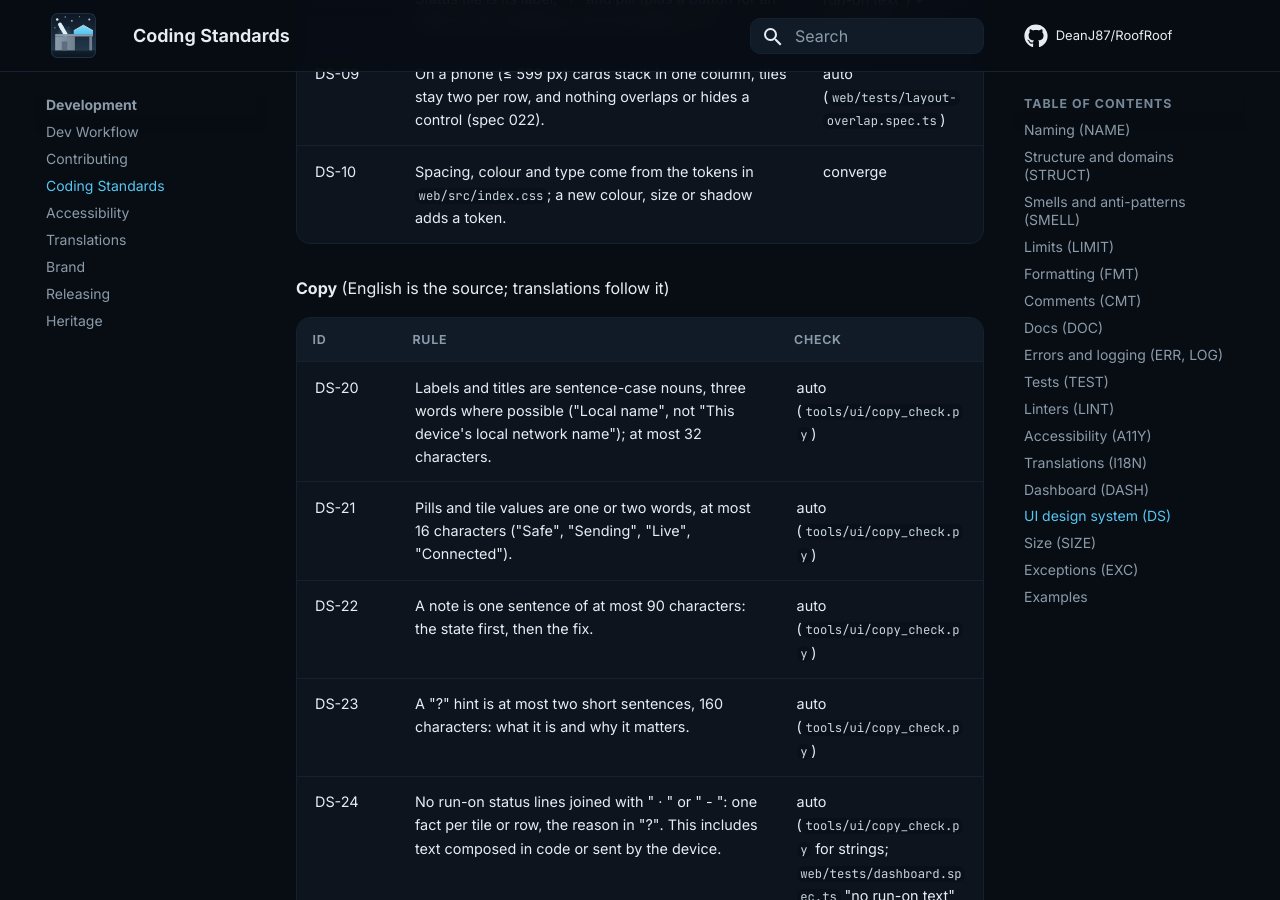
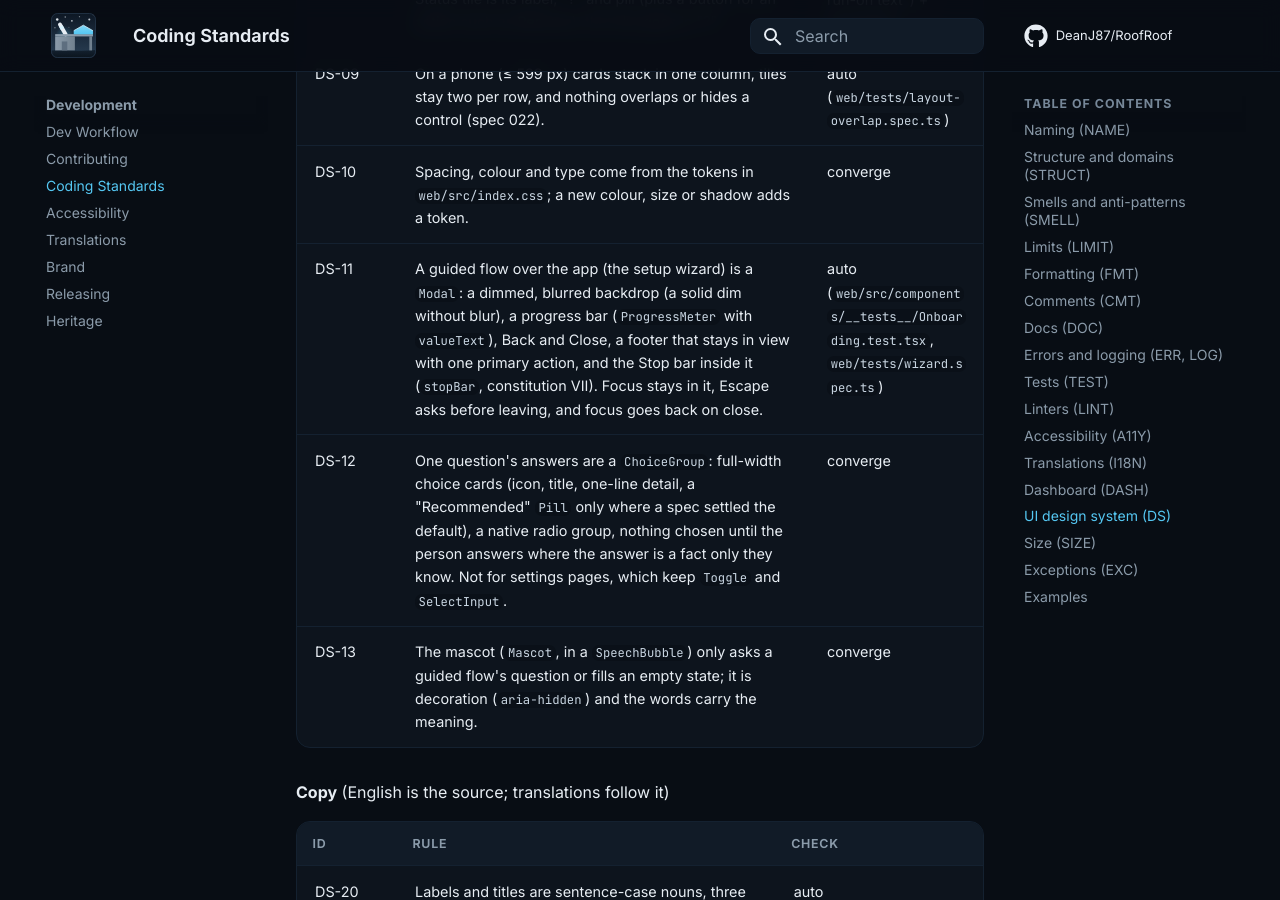
Before and after one commit to DeanJ87/RoofRoof, an MkDocs documentation site: the page built from docs/development/coding-standards.md, in a window 1280 px wide and 900 px high, scrolled down 13769 px. Built offline with MkDocs 1.6.1 and Material for MkDocs 9.7.7, drawn with Linux system fonts in a browser that asks for light colours; some of the changed text lies outside the part shown.

Commit message:
018: constitution 2.1.0: the design system's onboarding components and Stop inside any modal (VII); DS-11 to DS-13 and DS-29

```diff
--- a/docs/development/coding-standards.md
+++ b/docs/development/coding-standards.md
@@ -243,6 +243,9 @@ The web UI is built from a small set of parts in `web/src/components/ui.tsx`, an
 | DS-08 | Each fact appears in one place on the dashboard. A card shows its own state; the Status card shows only what no other card shows: the imaging app, whether alerts go out, and problems nothing else shows. Settings and rules not in effect belong in Settings. A Status tile is its label, "?" and pill (plus a button for an action such as Resume): the why goes in "?". | auto (`web/tests/dashboard.spec.ts`, "the Status card repeats no other card", "no run-on text") + converge |
 | DS-09 | On a phone (≤ 599 px) cards stack in one column, tiles stay two per row, and nothing overlaps or hides a control (spec 022). | auto (`web/tests/layout-overlap.spec.ts`) |
 | DS-10 | Spacing, colour and type come from the tokens in `web/src/index.css`; a new colour, size or shadow adds a token. | converge |
+| DS-11 | A guided flow over the app (the setup wizard) is a `Modal`: a dimmed, blurred backdrop (a solid dim without blur), a progress bar (`ProgressMeter` with `valueText`), Back and Close, a footer that stays in view with one primary action, and the Stop bar inside it (`stopBar`, constitution VII). Focus stays in it, Escape asks before leaving, and focus goes back on close. | auto (`web/src/components/__tests__/Onboarding.test.tsx`, `web/tests/wizard.spec.ts`) |
+| DS-12 | One question's answers are a `ChoiceGroup`: full-width choice cards (icon, title, one-line detail, a "Recommended" `Pill` only where a spec settled the default), a native radio group, nothing chosen until the person answers where the answer is a fact only they know. Not for settings pages, which keep `Toggle` and `SelectInput`. | converge |
+| DS-13 | The mascot (`Mascot`, in a `SpeechBubble`) only asks a guided flow's question or fills an empty state; it is decoration (`aria-hidden`) and the words carry the meaning. | converge |
 
 **Copy** (English is the source; translations follow it)
 
@@ -257,6 +260,7 @@ The web UI is built from a small set of parts in `web/src/components/ui.tsx`, an
 | DS-26 | Whose time or place it is (this browser's time zone, the device's location) is said once, in a hint, not on every line. | converge |
 | DS-27 | One name for each thing in the UI, alerts, Home Assistant and the docs, from `tools/i18n/glossary/en.json`, including card titles and the safety reasons and alert titles the firmware sends. Part numbers are extra detail where hardware matters (System page rows, hardware docs, Alpaca sensor descriptions), never the name. | auto (`tools/ui/label_check.py`) |
 | DS-28 | Docs name the UI as it is: every bold `Settings → Tab → Card → Control` path uses labels the UI shows (`web/src/i18n/en.json`, or a product-name card title like "ASCOM Alpaca"), so renaming a tab or card can't leave the docs pointing at something that's gone. | auto (`tools/docs/ui_paths.py`, DS-PATH) |
+| DS-29 | A guided flow asks one question per screen in its speech bubble: a full sentence ending in "?" (or a short statement on a review or done screen), at most 60 characters; the "why" beside it is a hint (160 characters). | auto (`tools/ui/copy_check.py`, type "question") |
 
 The type of each English string comes from its context note in `web/src/i18n/en.context.json` (`python3 tools/ui/copy_check.py --list`). A string that can't follow a rule is listed in `tools/ui/copy-exceptions.json` with its reason (EXC-01).
 
```
Also changed, not shown: .specify/memory/constitution.md (+19 -2 lines), docs/development/heritage.md (+1 -1 lines), 1 other file.
